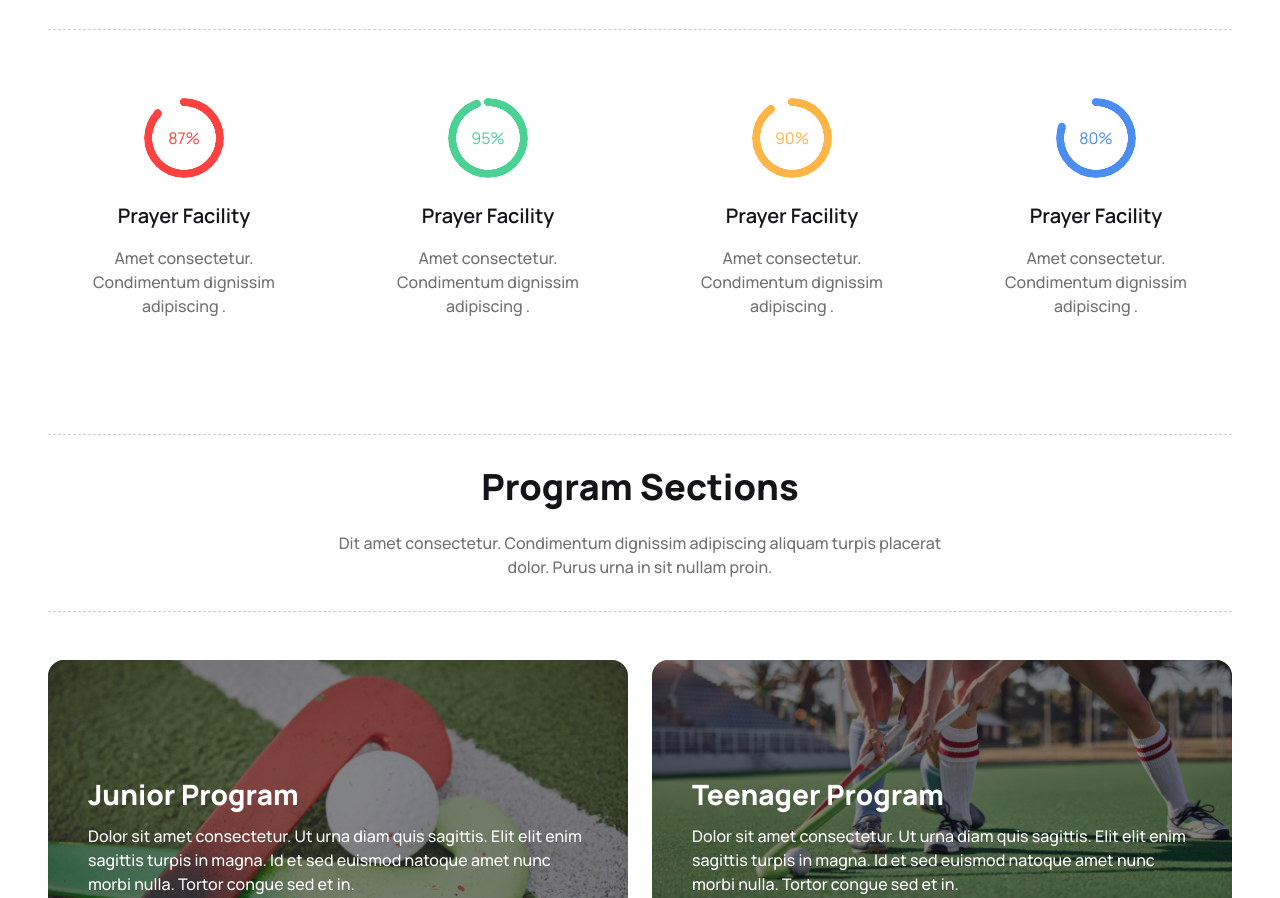
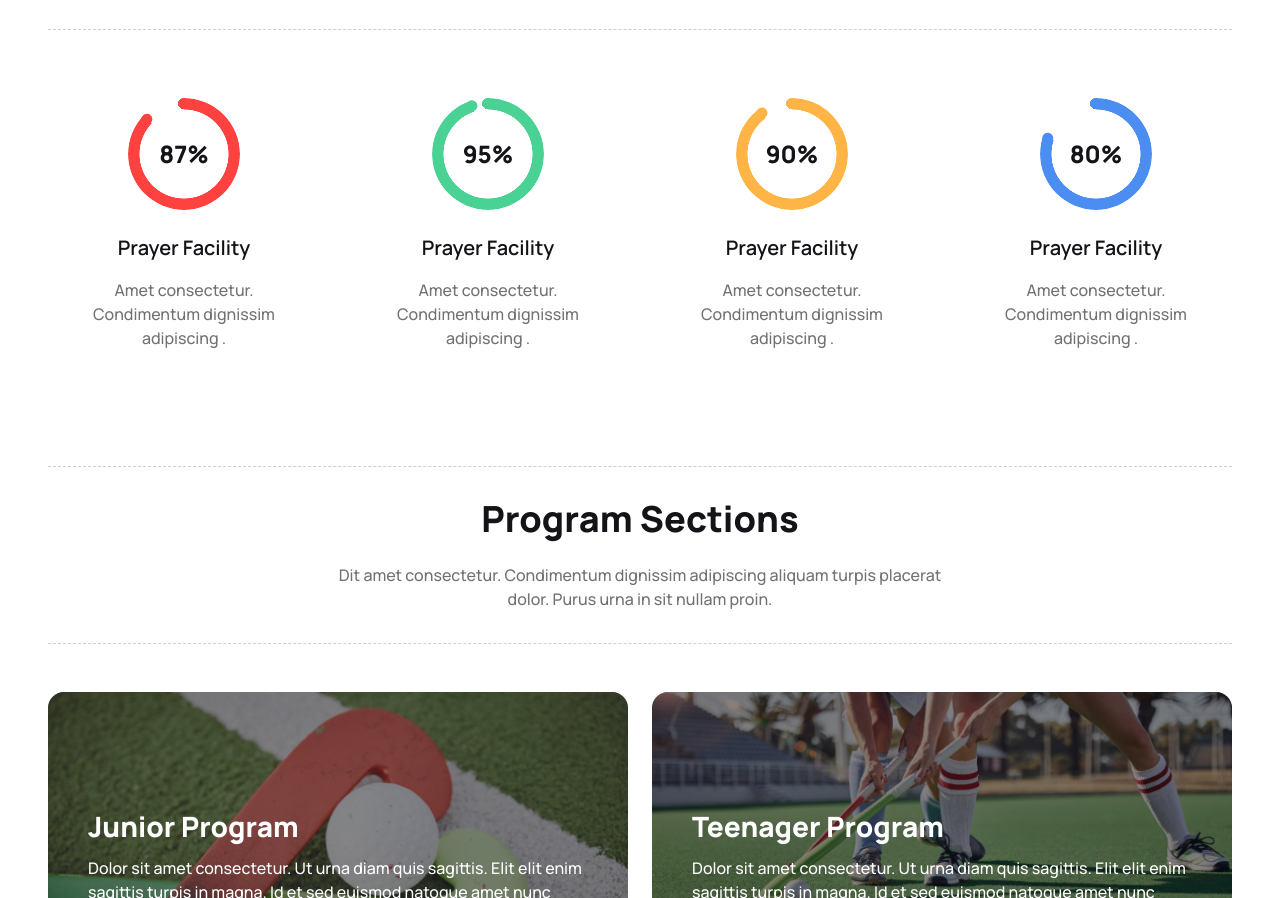
Before and after one commit to Shazzadhossensunny/hockey, a plain HTML site: page index.html in a window 1280 px wide. Shown: the part 955-1853 px from the top of the page. Drawn offline with nearby package versions, Linux system fonts and the light colour scheme.

Commit message:
radial progress resize

```diff
--- a/index.html
+++ b/index.html
@@ -278,10 +278,10 @@
             <div class="text-center mb-4 lg:mb-6">
               <div
                 class="radial-progress text-btn-color"
-                style="--value: 87"
+                style="--value: 87; --size: 7rem;"
                 role="progressbar"
               >
-                87%
+                <span class="text-heading-color text-2xl font-extrabold">87%</span>
               </div>
             </div>
             <div class="items-center text-center space-y-4">
@@ -297,10 +297,10 @@
             <div class="text-center mb-4 lg:mb-6">
               <div
                 class="radial-progress text-[#49D293]"
-                style="--value: 95"
+                style="--value: 95; --size: 7rem;"
                 role="progressbar"
               >
-                95%
+              <span class="text-heading-color text-2xl font-extrabold">95%</span>
               </div>
             </div>
             <div class="items-center text-center space-y-4">
@@ -316,10 +316,10 @@
             <div class="text-center mb-4 lg:mb-6">
               <div
                 class="radial-progress text-[#FFB546]"
-                style="--value: 90"
+                style="--value: 90; --size: 7rem;"
                 role="progressbar"
               >
-                90%
+              <span class="text-heading-color text-2xl font-extrabold">90%</span>
               </div>
             </div>
             <div class="items-center text-center space-y-4">
@@ -335,10 +335,10 @@
             <div class="text-center mb-4 lg:mb-6">
               <div
                 class="radial-progress text-[#4C8DF1]"
-                style="--value: 80"
+                style="--value: 80; --size: 7rem;"
                 role="progressbar"
               >
-                80%
+              <span class="text-heading-color text-2xl font-extrabold">80%</span>
               </div>
             </div>
             <div class="items-center text-center space-y-4">
```
